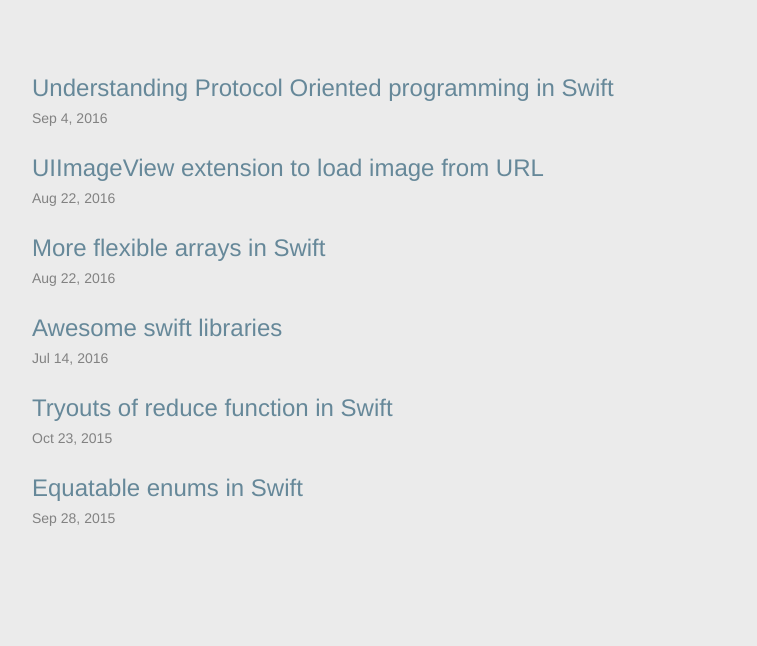
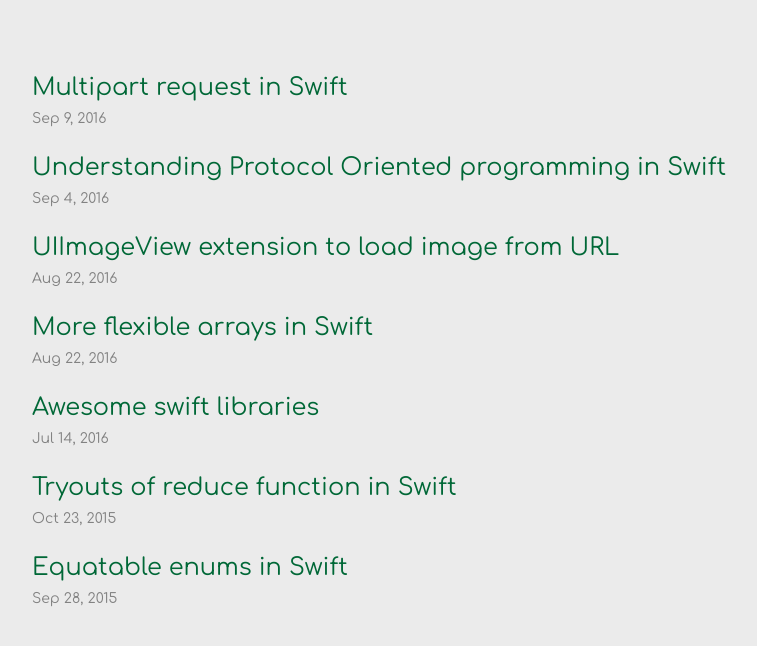
Before and after one commit to naweel1496/Naweel-Anwer-Developer-Portfolio, a Jekyll site: the page built from blog.md, in a window 1280 px wide. Shown: the top 646 px of the page, without its empty margins (228-985 px from the left). Built offline with Jekyll 4.4.1, drawn with Linux system fonts in a browser that asks for light colours.

Commit message:
Updated the home page

```diff
--- a/_includes/head.html
+++ b/_includes/head.html
@@ -9,4 +9,7 @@
   <link rel="stylesheet" href="{{ "/css/main.css" | prepend: site.baseurl }}">
   <link rel="canonical" href="{{ page.url | replace:'index.html','' | prepend: site.baseurl | prepend: site.url }}">
   <link rel="alternate" type="application/rss+xml" title="{{ site.title }}" href="{{ "/feed.xml" | prepend: site.baseurl | prepend: site.url }}">
+  <link rel="stylesheet" type="text/css"
+          href="https://fonts.googleapis.com/css?family=Comfortaa">
+
 </head>
--- /dev/null
+++ b/_posts/2016-09-09-multipart-request-in-swift.md
@@ -0,0 +1,5 @@
+---
+layout: post
+title: Multipart request in Swift
+category: Swift
+---
--- a/_sass/_base.scss
+++ b/_sass/_base.scss
@@ -35,13 +35,22 @@
   margin-bottom: 8px;
 }
 
+p.main_links {
+  margin-top: 30px;
+  > a {
+    padding-left: 15px;
+    padding-right: 15px;
+  }
+}
 h1, h2, h3, h4, h5, h6,
 blockquote, pre, ul, ol, dl, figure,
 %vertical-rhythm {
     margin-bottom: 2px;
 }
 
-
+h1.main_name {
+  font-size: 50px;
+}
 
 /**
  * Images
@@ -97,10 +106,6 @@
 a {
     color: $brand-color;
     text-decoration: none;
-
-    &:visited {
-        color: darken($brand-color, 15%);
-    }
 
     &:hover {
         color: darken($brand-color, 65%);;
--- a/css/main.scss
+++ b/css/main.scss
@@ -6,7 +6,7 @@
 
 
 // Our variables
-$base-font-family: "Helvetica Neue", Helvetica, Arial, sans-serif;
+$base-font-family: "Comfortaa", serif;
 $base-font-size:   16px;
 $base-font-weight: 400;
 $small-font-size:  $base-font-size * 0.875;
@@ -16,7 +16,7 @@
 
 $text-color:       #555;
 $background-color: #ebebeb;
-$brand-color:      #689;
+$brand-color:      #006837;
 
 $grey-color:       #828282;
 $grey-color-light: lighten($grey-color, 40%);
```
Also changed, not shown: index.html (+10 -8 lines).
